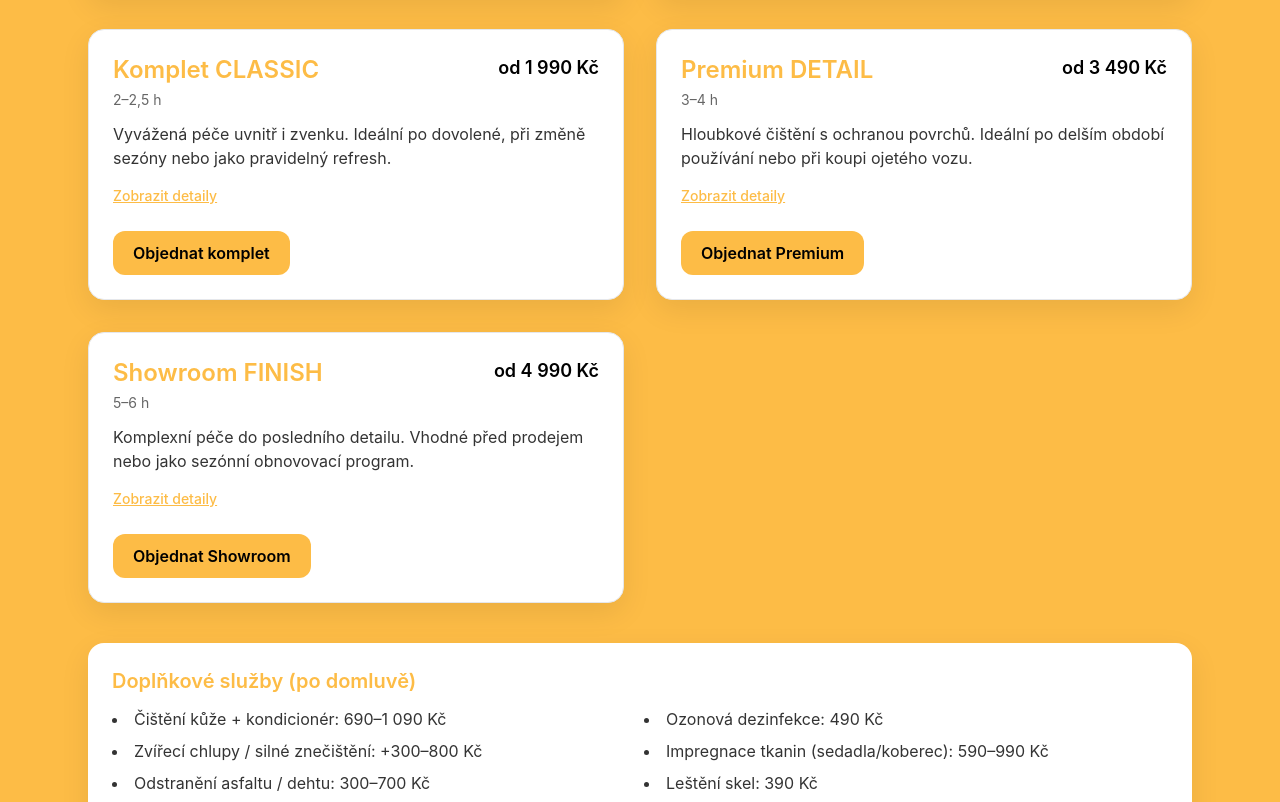
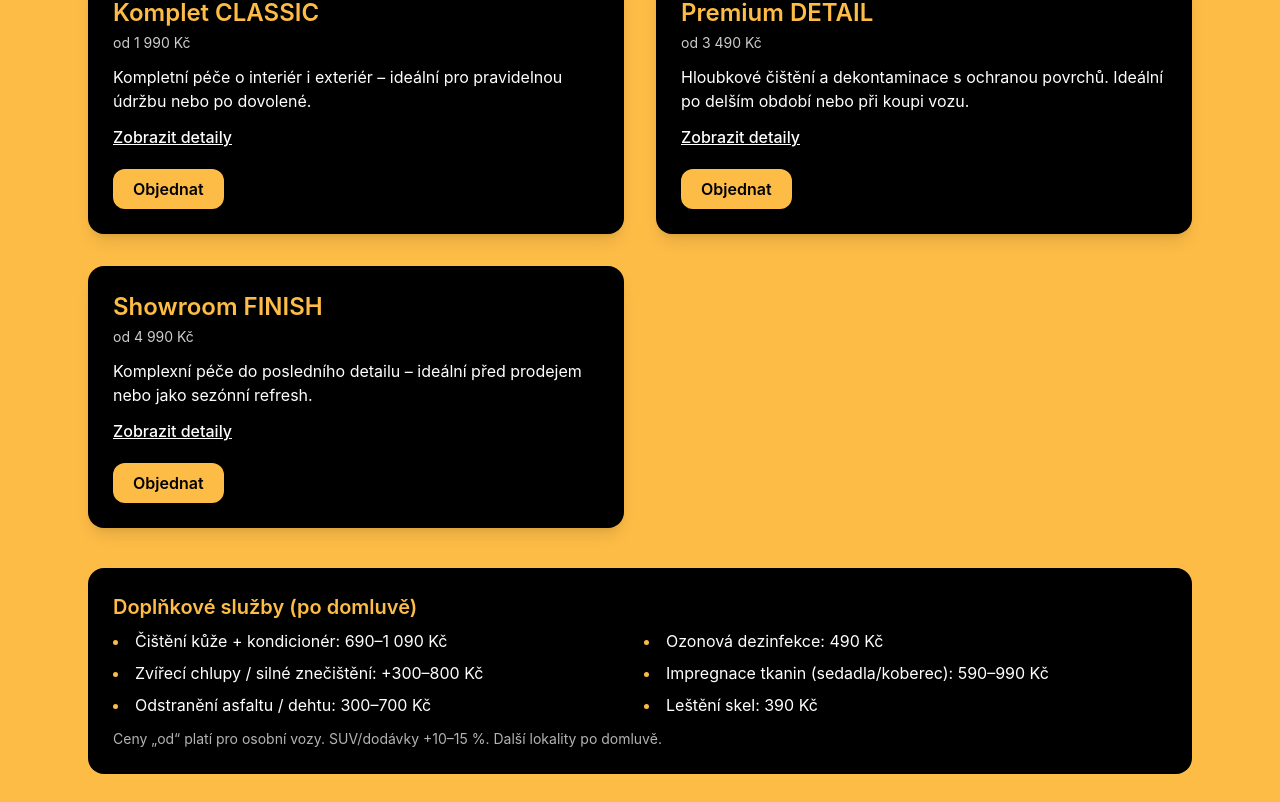
Before and after one commit to cyriac9966/losdetailos, a React (Vite) app: page / in a window 1280 px wide. Shown: the part 1078-1880 px from the top of the page. Built offline with nearby package versions, Linux system fonts and the light colour scheme; the HTML template or start-up script is replaced by a standard one.

Commit message:
UI: barevná úprava programu (černé karty, bílý text, oranžové CTA)

```diff
--- a/src/components/Programs.jsx
+++ b/src/components/Programs.jsx
@@ -1,218 +1,151 @@
 import React, { useState } from "react";
 
 const BRAND = "rgb(253,188,70)";
-const PHONE = "420720456839";
 
-// WhatsApp helper – předvyplněná zpráva
-const waUrl = (program) => {
-    const msg =
-        `Dobrý den, mám zájem o program: ${program}.
-Prosím o volné termíny.
-Jméno: ______
-Telefon: ______
-Vozidlo: ______
-Lokalita (Praha/Středočesko/…): ______`;
-    return `https://wa.me/${PHONE}?text=${encodeURIComponent(msg)}`;
-};
+export default function Programs() {
+    const [open, setOpen] = useState(null);
+    const toggle = (id) => setOpen(open === id ? null : id);
 
     const programs = [
         {
             id: 0,
             title: "Exteriér BASIC",
             price: "od 890 Kč",
-        time: "30–45 min",
             description:
                 "Rychlé, šetrné a účinné mytí karoserie. Ideální pro průběžnou péči, když chcete čisté a reprezentativní auto bez práce na interiéru.",
-        details: {
-            exterier: [
-                "Aplikace odstraňovače hmyzu (šetrně k laku)",
-                "Předmytí aktivní pěnou (rozpuštění nečistot)",
-                "Ruční mytí pH neutrálním autosamponem",
-                "Očištění ráfků a prahů",
-                "Šetrné sušení kvalitním ručníkem",
-                "Závěrečná kontrola detailů",
+            details: [
+                "Odstranění hmyzu",
+                "Předmytí aktivní pěnou",
+                "Ruční mytí pH neutrálním šamponem",
+                "Čištění ráfků a prahů",
+                "Ruční sušení mikrovláknem",
             ],
-        },
-        cta: "Objednat exteriér",
         },
         {
             id: 1,
             title: "Interiér BASIC",
             price: "od 1 190 Kč",
-        time: "60–90 min",
             description:
-            "Čistý a svěží interiér na každý den. Pravidelná údržba bez nutnosti hloubkového čištění.",
-        details: {
-            interier: [
-                "Vysátí interiéru včetně kufru",
-                "Otření a čištění plastů (palubní deska, dveře, tunel)",
+                "Čistý a svěží interiér na každý den. Pravidelná údržba bez nutnosti hloubkového tepování.",
+            details: [
+                "Vysátí interiéru a kufru",
+                "Čištění plastů a palubní desky",
                 "Čištění vnitřních oken",
                 "Dezinfekce dotykových ploch",
                 "Ošetření těsnění a prahů",
                 "Neutrální vůně interiéru",
-                "Kožený interiér: jemné čištění a kondicionér",
             ],
-        },
-        cta: "Objednat interiér",
         },
         {
             id: 2,
             title: "Komplet CLASSIC",
             price: "od 1 990 Kč",
-        time: "2–2,5 h",
             description:
-            "Vyvážená péče uvnitř i zvenku. Ideální po dovolené, při změně sezóny nebo jako pravidelný refresh.",
-        details: {
-            exterier: [
-                "Ruční mytí pH neutrálním šamponem",
-                "Očištění ráfků, prahů a detailů",
-                "Sušení mikrovláknem",
-                "Aplikace ochranného vosku (cca 3 týdny)",
-                "Ošetření plastů a pneumatik",
+                "Kompletní péče o interiér i exteriér – ideální pro pravidelnou údržbu nebo po dovolené.",
+            details: [
+                "Ruční mytí s voskem",
+                "Očištění ráfků a detailů",
+                "Vysátí interiéru i kufru",
+                "Ošetření plastů a palubní desky",
+                "Čištění vnitřních skel",
+                "Kožený interiér – čištění a výživa",
             ],
-            interier: [
-                "Vysátí interiéru i kufru",
-                "Čištění plastů a výplní dveří",
-                "Ošetření plastů (mat/satén)",
-                "Čištění vnitřních skel a detailů kolem volantu",
-                "Vůně dle výběru",
-                "Kožený interiér: čištění + výživa místo tepování",
-            ],
-        },
-        cta: "Objednat komplet",
         },
         {
             id: 3,
             title: "Premium DETAIL",
             price: "od 3 490 Kč",
-        time: "3–4 h",
             description:
-            "Hloubkové čištění s ochranou povrchů. Ideální po delším období používání nebo při koupi ojetého vozu.",
-        details: {
-            exterier: [
-                "Chemická a mechanická dekontaminace laku",
-                "Detailní ruční mytí všech částí",
-                "Aplikace tvrdého vosku/sealantu (3–6 měsíců)",
-                "Ošetření plastů, lišt, těsnění a pneumatik",
+                "Hloubkové čištění a dekontaminace s ochranou povrchů. Ideální po delším období nebo při koupi vozu.",
+            details: [
+                "Dekontaminace laku",
+                "Aplikace tvrdého vosku",
+                "Tepování nebo péče o kůži",
+                "Detailní čištění spár",
+                "Dezinfekce ozonem",
             ],
-            interier: [
-                "Tepování sedaček/koberců (látka) nebo kompletní péče o kůži",
-                "Detailní čištění plastů a spár",
-                "Dezinfekce ozonem",
-                "Impregnace plastů a těsnění",
-            ],
-        },
-        cta: "Objednat Premium",
         },
         {
             id: 4,
             title: "Showroom FINISH",
             price: "od 4 990 Kč",
-        time: "5–6 h",
             description:
-            "Komplexní péče do posledního detailu. Vhodné před prodejem nebo jako sezónní obnovovací program.",
-        details: {
-            exterier: [
-                "Kompletní mytí a dekontaminace karoserie",
-                "Aplikace tvrdého vosku/sealantu (až 6 měsíců)",
-                "Detailní čištění lišt, emblémů a spár",
-                "Hydrofobní ochrana skel (přední okno)",
-                "Ošetření plastů a gumových částí",
-            ],
-            interier: [
-                "Hloubkové tepování (látka) nebo kompletní péče o kůži",
-                "Detailní čištění přístrojové desky, výdechů a tlačítek",
+                "Komplexní péče do posledního detailu – ideální před prodejem nebo jako sezónní refresh.",
+            details: [
+                "Kompletní mytí a dekontaminace",
+                "Aplikace tvrdého vosku nebo sealantu",
+                "Detailní čištění emblémů a lišt",
+                "Hydrofobní ochrana skel",
                 "Dezinfekce ozonem",
-                "Impregnace plastů a těsnění",
                 "Finální vůně dle výběru",
             ],
         },
-        cta: "Objednat Showroom",
-    },
     ];
 
-export default function Programs() {
-    const [open, setOpen] = useState(null);
-    const toggle = (id) => setOpen(open === id ? null : id);
+    return (
+        <section
+            id="programy"
+            className="py-16"
+            style={{ backgroundColor: BRAND, color: "black" }}
+        >
+            <div className="container-page">
+                <h2 className="text-3xl sm:text-4xl font-bold text-center mb-6 text-black">
+                    Ceník a programy
+                </h2>
 
-    return (
-        <section id="programy" className="py-16 text-black">
-            <div className="container-page">
-                <h2 className="text-3xl sm:text-4xl font-bold text-center mb-2">Ceník a programy</h2>
-                <p className="text-center text-black/70 max-w-3xl mx-auto">
-                    Vždy šetrně k laku i interiéru. Programy upravíme podle materiálů (látka/kůže) a stavu vozu.
-                </p>
-
-                <div className="grid gap-8 sm:grid-cols-2 mt-10">
+                <div className="grid gap-8 sm:grid-cols-2">
                     {programs.map((p) => (
                         <div
                             key={p.id}
-                            className="rounded-2xl p-6 shadow-lg border bg-white"
-                            style={{ borderColor: `${BRAND}40`, boxShadow: "0 10px 30px rgba(0,0,0,0.08)" }}
+                            className="rounded-2xl p-6 shadow-lg border border-black/30 bg-black"
                         >
-                            <div className="flex items-start justify-between gap-4">
-                                <div>
-                                    <h3 className="text-2xl font-semibold" style={{ color: BRAND }}>{p.title}</h3>
-                                    <p className="text-sm text-black/60 mt-1">{p.time}</p>
-                                </div>
-                                <div className="text-right">
-                                    <div className="text-lg font-semibold">{p.price}</div>
-                                </div>
-                            </div>
-
-                            <p className="text-base text-black/80 mt-3">{p.description}</p>
+                            <h3
+                                className="text-2xl font-semibold mb-1"
+                                style={{ color: BRAND }}
+                            >
+                                {p.title}
+                            </h3>
+                            <p className="text-sm text-white/80">{p.price}</p>
+                            <p className="text-white mt-3">{p.description}</p>
 
                             <button
                                 onClick={() => toggle(p.id)}
-                                className="mt-4 text-sm underline font-medium"
-                                style={{ color: BRAND }}
+                                className="underline mt-3 font-medium text-white hover:text-[rgb(253,188,70)] transition"
                             >
                                 {open === p.id ? "Skrýt detaily" : "Zobrazit detaily"}
                             </button>
 
                             {open === p.id && (
-                                <div className="mt-4 space-y-4">
-                                    {p.details.exterier && (
-                                        <div>
-                                            <h4 className="font-semibold mb-2" style={{ color: BRAND }}>Exteriér</h4>
-                                            <ul className="list-disc list-inside text-black/80 space-y-1.5">
-                                                {p.details.exterier.map((item, i) => <li key={i}>{item}</li>)}
+                                <ul className="list-disc list-inside mt-3 space-y-1 text-white marker:text-[rgb(253,188,70)]">
+                                    {p.details.map((d, i) => (
+                                        <li key={i}>{d}</li>
+                                    ))}
                                 </ul>
-                                        </div>
-                                    )}
-                                    {p.details.interier && (
-                                        <div>
-                                            <h4 className="font-semibold mb-2" style={{ color: BRAND }}>Interiér</h4>
-                                            <ul className="list-disc list-inside text-black/80 space-y-1.5">
-                                                {p.details.interier.map((item, i) => <li key={i}>{item}</li>)}
-                                            </ul>
-                                        </div>
-                                    )}
-                                </div>
                             )}
 
-                            <div className="mt-6">
+                            {/* tlačítko pod detaily */}
+                            <div className="mt-5">
                                 <a
-                                    href={waUrl(p.title)}
-                                    target="_blank"
-                                    rel="noreferrer"
-                                    className="inline-flex items-center rounded-xl px-5 py-2.5 font-semibold transition"
-                                    style={{ backgroundColor: BRAND, color: "#000" }}
+                                    href="#rezervace"
+                                    className="inline-block rounded-xl px-5 py-2 font-semibold transition"
+                                    style={{
+                                        backgroundColor: BRAND,
+                                        color: "#000",
+                                    }}
                                 >
-                                    {p.cta || "Objednat"}
+                                    Objednat
                                 </a>
                             </div>
                         </div>
                     ))}
                 </div>
 
-                {/* Doplňky */}
-                <div
-                    className="mt-10 rounded-2xl p-6"
-                    style={{ backgroundColor: "#fff", border: `1px solid ${BRAND}40`, boxShadow: "0 10px 30px rgba(0,0,0,0.08)" }}
-                >
-                    <h3 className="text-xl font-semibold" style={{ color: BRAND }}>Doplňkové služby (po domluvě)</h3>
-                    <ul className="mt-3 grid gap-2 sm:grid-cols-2 list-disc list-inside text-black/80">
+                {/* Doplňkové služby */}
+                <div className="mt-10 rounded-2xl p-6 border border-black/30 bg-black text-white">
+                    <h3 className="text-xl font-semibold mb-2" style={{ color: BRAND }}>
+                        Doplňkové služby (po domluvě)
+                    </h3>
+                    <ul className="grid gap-2 sm:grid-cols-2 list-disc list-inside marker:text-[rgb(253,188,70)]">
                         <li>Čištění kůže + kondicionér: 690–1 090 Kč</li>
                         <li>Ozonová dezinfekce: 490 Kč</li>
                         <li>Zvířecí chlupy / silné znečištění: +300–800 Kč</li>
@@ -220,8 +153,9 @@ export default function Programs() {
                         <li>Odstranění asfaltu / dehtu: 300–700 Kč</li>
                         <li>Leštění skel: 390 Kč</li>
                     </ul>
-                    <p className="text-sm text-black/60 mt-3">
-                        Ceny „od“ platí pro osobní vozy. SUV/dodávky +10–15 %. Další lokality po domluvě.
+                    <p className="text-sm text-white/70 mt-3">
+                        Ceny „od“ platí pro osobní vozy. SUV/dodávky +10–15 %. Další
+                        lokality po domluvě.
                     </p>
                 </div>
             </div>
```
Lines whose indentation alone changed are shown as unchanged.
